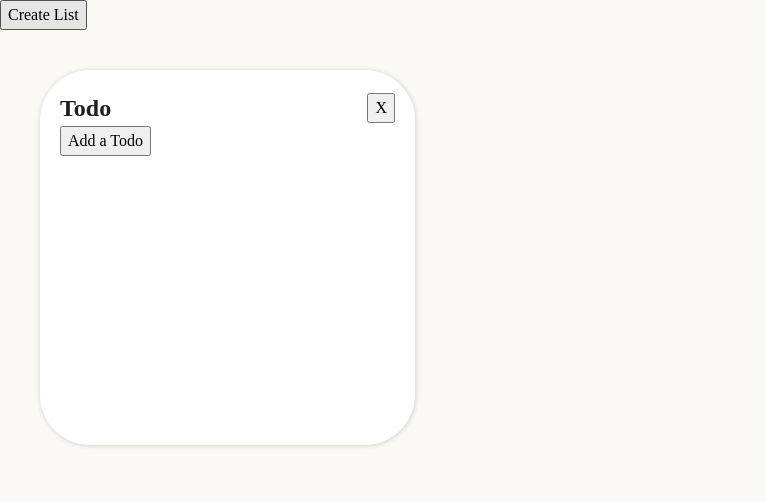
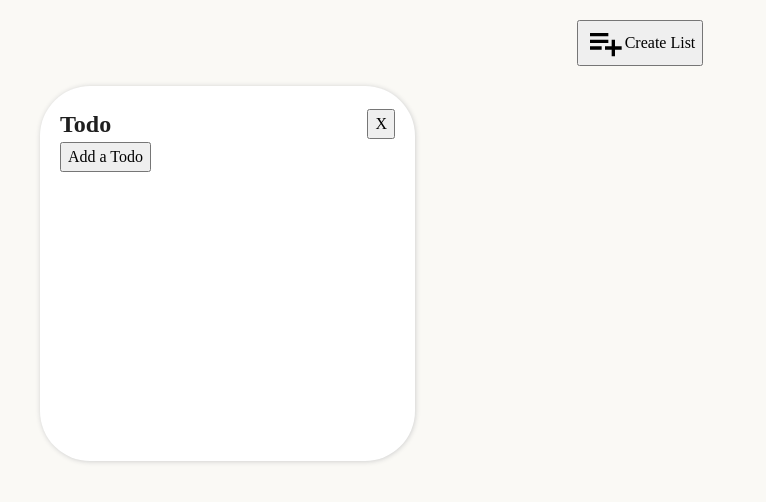
Before and after one commit to ckyever/doodly-do, a website built with webpack: page src/template.html in a window 1280 px wide. Shown: the whole page, without its empty margins (0-766 px from the left). Built offline with nearby package versions, Linux system fonts and the light colour scheme.

Commit message:
Align and add icon to create list button

```diff
--- a/src/styles.css
+++ b/src/styles.css
@@ -113,6 +113,11 @@ body {
   color: var(--main-text-color);
 }
 
+header {
+  display: flex;
+  justify-content: center;
+}
+
 ul {
   padding: 0;
 }
@@ -122,8 +127,18 @@ li {
   list-style: none;
 }
 
+.create-list {
+  display: flex;
+  align-items: center;
+  margin: 20px;
+}
+
+.create-list-icon {
+  height: 40px;
+}
+
 .list-board {
-  margin: 40px;
+  margin: 0px 40px;
   display: grid;
   grid-template-columns: repeat(auto-fit, minmax(var(--card-width), 1fr));
   gap: 20px;
--- a/src/template.html
+++ b/src/template.html
@@ -6,7 +6,11 @@
   <title>Document</title>
 </head>
 <body>
-  <button type="button" class="create-list">Create List</button>
+  <header>
+    <button type="button" class="create-list">
+      <img class="create-list-icon" src="assets/playlist-plus.svg">Create List
+    </button>
+  </header>
   <div class="list-board">
   </div>
   <dialog class="list-creator">
```
Also changed, not shown: src/assets/playlist-plus.svg (added).
